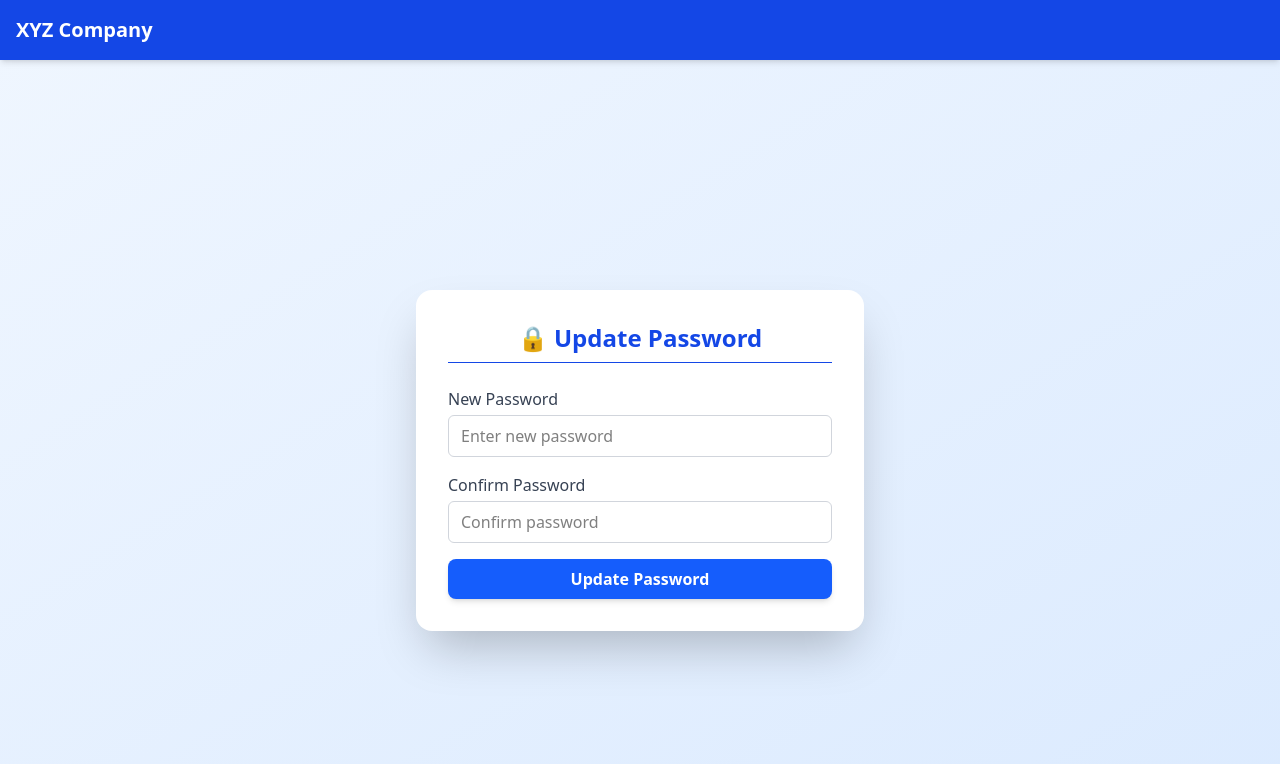
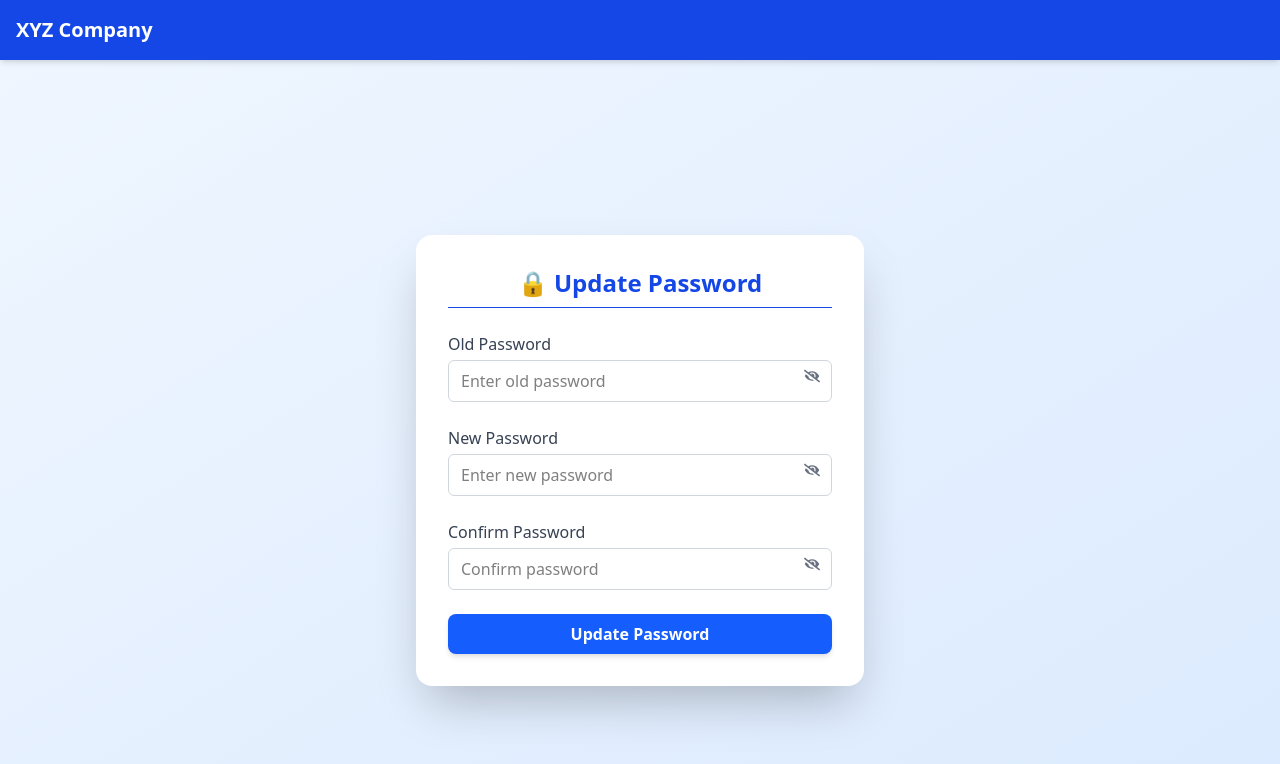
Before and after one commit to souravghoshofficial/intelligent-office-management, a React (Vite) app in the folder frontend/: page /updatePass in a window 1280 px wide. Shown: the top 764 px of the page. Built offline with nearby package versions, Linux system fonts and the light colour scheme; no server answers.

Commit message:
Password updation, fetch all employees implemented

```diff
--- a/frontend/src/components/Dashboard.jsx
+++ b/frontend/src/components/Dashboard.jsx
@@ -89,18 +89,13 @@ function Dashboard() {
   useEffect(() => {
   const fetchAllEmployees = async () => {
     try {
-      // Only admins should fetch all employees
       if (user?.role !== "admin") return;
-
       setIsLoading(true);
       const response = await axios.get(
         "http://localhost:5000/api/admin/employees",
         { withCredentials: true }
       );
-
-
       if (response.status === 200 && response.data?.employees) {
-        console.log(response.data);
         setEmployees(response.data.employees);
       }
     } catch (error) {
@@ -110,11 +105,9 @@ function Dashboard() {
     }
   };
 
-  // Only run when user is set and is admin
-  if (user?.role === "admin") {
-    fetchAllEmployees();
-  }
-}, [user?.role]);
+  if (user && user.role) fetchAllEmployees();
+}, [user]); // 👈 depends on full user, not just user.role
+
 
   const renderContent = () => {
     switch (current) {
@@ -202,12 +195,14 @@ function Dashboard() {
               👥 Employee Management
             </h2>
             <div className="flex justify-end">
+              { user.role==="admin" &&
               <button
                 className="bg-blue-600 text-white px-5 py-2 rounded-lg shadow-md hover:bg-blue-700 transition font-medium"
                 onClick={() => navigate("/createEmployee")}
               >
                 ➕ Add Employee
               </button>
+    }
             </div>
             <div className="overflow-x-auto hidden md:block">
               <table className="w-full border-collapse bg-white rounded-lg shadow-md overflow-hidden">
@@ -366,11 +361,11 @@ function Dashboard() {
 
       case "Settings":
         return (
-          <div className="flex flex-col items-center justify-center space-y-8 p-6">
+          <div className="w-full flex flex-col items-center justify-center space-y-8 p-6">
             <h2 className="text-3xl font-bold text-blue-700 flex items-center gap-2">
               ⚙️ System Settings
             </h2>
-            <div className="w-full md:w-1/2 bg-white/80 backdrop-blur-md shadow-lg rounded-xl p-6 border border-gray-200 transition-all hover:shadow-2xl">
+            <div className="w-full px-2 py-2 md:w-1/2 md:p-6 bg-white/80 backdrop-blur-md shadow-lg rounded-xl border border-gray-200 transition-all hover:shadow-2xl">
               <div className="space-y-4 text-gray-800">
                 <div className="flex flex-col sm:flex-row justify-between border-b pb-2">
                   <span className="font-semibold text-gray-600">
@@ -418,7 +413,7 @@ function Dashboard() {
   return (
     <div className="min-h-screen grid grid-cols-12 bg-gradient-to-br from-blue-100 to-blue-300">
       <button
-        className="md:hidden absolute top-4 left-4 bg-white p-2 rounded-md shadow-lg z-50"
+        className="md:hidden absolute top-4 left-1 bg-white p-2 rounded-md shadow-lg z-50 mt-12"
         onClick={toggleSidebar}
       >
         {showSidebar ? <FiX size={22} /> : <FiMenu size={22} />}
--- a/frontend/src/components/Employee/CreateEmployee.jsx
+++ b/frontend/src/components/Employee/CreateEmployee.jsx
@@ -52,7 +52,7 @@ function CreateEmployee() {
 
     try {
       const response = await axios.post(
-        "http://localhost:5000/api/admin/create-employee",
+        "http://localhost:5000/api/admin/employees",
         empDetail,
         { withCredentials: true }
       );
@@ -179,7 +179,7 @@ function CreateEmployee() {
               required
               className="p-2 border border-gray-300 rounded-lg focus:ring-2 focus:ring-blue-400 outline-none"
             >
-              <option value="">Select Department</option>
+              <option value="" disabled>Select Department</option>
               <option value="5cfcbf7a-9789-4798-832d-bb99a255ce9c">IT</option>
               <option value="999c3cf8-c945-41d1-87d4-fabfe7a32556">Marketing</option>
               <option value="d8c1cd92-6d90-4445-b838-48cb3e7d768b">Sales</option>
--- a/frontend/src/components/passwordUpdation/UpdatePassword.jsx
+++ b/frontend/src/components/passwordUpdation/UpdatePassword.jsx
@@ -1,52 +1,178 @@
-import React from "react";
+import React, { useState } from "react";
+import { FaEye, FaEyeSlash } from "react-icons/fa";
+import axios from "axios";
+import { useNavigate } from "react-router-dom";
+import { useSelector } from "react-redux";
 
 function UpdatePassword() {
+  const navigate = useNavigate();
+  const user = useSelector((state) => state.authInfo);
+  const [passDetails, setPassDetails] = useState({
+    oldPassword: "",
+    newPassword: "",
+  });
+  const [confirmPass, setConfirmPass] = useState("");
+  const [showPass, setShowPass] = useState({
+    old: false,
+    new: false,
+    confirm: false,
+  });
+  const [message, setMessage] = useState({ text: "", type: "" });
+  const [loading, setLoading] = useState(false);
+
+  const handleSubmit = async (e) => {
+    e.preventDefault();
+    setMessage({ text: "", type: "" });
+    const { oldPassword, newPassword } = passDetails;
+
+    if (!oldPassword || !newPassword || !confirmPass) {
+      setMessage({ text: "Please fill all fields.", type: "error" });
+      return;
+    }
+    if (newPassword !== confirmPass) {
+      setMessage({
+        text: "New and confirm passwords do not match.",
+        type: "error",
+      });
+      return;
+    }
+    if (oldPassword === newPassword) {
+      setMessage({
+        text: "New password cannot be the same as old password.",
+        type: "error",
+      });
+      return;
+    }
+
+    try {
+      setLoading(true);
+      const response = await axios.put(
+        `http://localhost:5000/api/employee/${user.id}/change-password`,
+        passDetails,
+        {
+          withCredentials: true,
+        }
+      );
+      if (response.status === 200) {
+        setMessage({
+          text: response.data.message || "Password updated successfully!",
+          type: "success",
+        });
+        setPassDetails({ oldPassword: "", newPassword: "" });
+        setConfirmPass("");
+        navigate("/dashboard");
+      }
+    } catch (error) {
+      setMessage({
+        text:
+          error.response?.data?.message ||
+          "Failed to update password. Try again.",
+        type: "error",
+      });
+    } finally {
+      setLoading(false);
+    }
+  };
+
   return (
     <div className="min-h-screen flex items-center justify-center bg-gradient-to-br from-blue-50 to-blue-100 p-4">
-      <div className="bg-white shadow-2xl rounded-2xl w-full max-w-md p-6 sm:p-8 transition-transform hover:scale-[1.01] space-y-6">
+      <form
+        onSubmit={handleSubmit}
+        className="bg-white shadow-2xl rounded-2xl w-full max-w-md p-6 sm:p-8 transition-transform hover:scale-[1.01] space-y-6"
+      >
         <h1 className="text-2xl font-semibold text-center text-blue-700 border-b pb-2">
           🔒 Update Password
         </h1>
 
-        <div className="flex flex-col space-y-4">
-          {/* Password */}
-          <div className="flex flex-col">
-            <label
-              htmlFor="password"
-              className="text-gray-700 font-medium mb-1"
+        <div className="flex flex-col relative">
+          <label htmlFor="opassword" className="text-gray-700 font-medium mb-1">
+            Old Password
+          </label>
+          <input
+            type={showPass.old ? "text" : "password"}
+            id="opassword"
+            value={passDetails.oldPassword}
+            required
+            onChange={(e) =>
+              setPassDetails({ ...passDetails, oldPassword: e.target.value })
+            }
+            placeholder="Enter old password"
+            className="border border-gray-300 rounded-md px-3 py-2 focus:outline-none focus:ring-2 focus:ring-blue-400 transition-all pr-10"
+          />
+          <span
+            className="absolute right-3 top-9 cursor-pointer text-gray-500"
+            onClick={() => setShowPass({ ...showPass, old: !showPass.old })}
           >
+            {showPass.old ? <FaEye /> : <FaEyeSlash />}
+          </span>
+        </div>
+
+        <div className="flex flex-col relative">
+          <label htmlFor="password" className="text-gray-700 font-medium mb-1">
             New Password
           </label>
           <input
-              type="password"
+            type={showPass.new ? "text" : "password"}
             id="password"
+            value={passDetails.newPassword}
+            required
+            onChange={(e) =>
+              setPassDetails({ ...passDetails, newPassword: e.target.value })
+            }
             placeholder="Enter new password"
-              className="border border-gray-300 rounded-md px-3 py-2 focus:outline-none focus:ring-2 focus:ring-blue-400 transition-all"
+            className="border border-gray-300 rounded-md px-3 py-2 focus:outline-none focus:ring-2 focus:ring-blue-400 transition-all pr-10"
           />
+          <span
+            className="absolute right-3 top-9 cursor-pointer text-gray-500"
+            onClick={() => setShowPass({ ...showPass, new: !showPass.new })}
+          >
+            {showPass.new ? <FaEye /> : <FaEyeSlash />}
+          </span>
         </div>
 
-          {/* Confirm Password */}
-          <div className="flex flex-col">
-            <label
-              htmlFor="cpassword"
-              className="text-gray-700 font-medium mb-1"
-            >
+        <div className="flex flex-col relative">
+          <label htmlFor="cpassword" className="text-gray-700 font-medium mb-1">
             Confirm Password
           </label>
           <input
-              type="password"
+            type={showPass.confirm ? "text" : "password"}
             id="cpassword"
+            value={confirmPass}
+            required
             placeholder="Confirm password"
-              className="border border-gray-300 rounded-md px-3 py-2 focus:outline-none focus:ring-2 focus:ring-blue-400 transition-all"
+            onChange={(e) => setConfirmPass(e.target.value)}
+            className="border border-gray-300 rounded-md px-3 py-2 focus:outline-none focus:ring-2 focus:ring-blue-400 transition-all pr-10"
           />
+          <span
+            className="absolute right-3 top-9 cursor-pointer text-gray-500"
+            onClick={() =>
+              setShowPass({ ...showPass, confirm: !showPass.confirm })
+            }
+          >
+            {showPass.confirm ? <FaEye /> : <FaEyeSlash />}
+          </span>
         </div>
 
-          {/* Button */}
-          <button className="w-full bg-blue-600 text-white py-2 rounded-lg font-semibold hover:bg-blue-700 transition-colors duration-200 shadow-md">
-            Update Password
+        {message.text && (
+          <p
+            className={`text-center text-sm font-medium ${
+              message.type === "success" ? "text-green-600" : "text-red-600"
+            }`}
+          >
+            {message.text}
+          </p>
+        )}
+
+        <button
+          type="submit"
+          disabled={loading}
+          className={`w-full ${
+            loading ? "bg-blue-400" : "bg-blue-600 hover:bg-blue-700"
+          } text-white py-2 rounded-lg font-semibold transition-colors duration-200 shadow-md`}
+        >
+          {loading ? "Updating..." : "Update Password"}
         </button>
-        </div>
-      </div>
+      </form>
     </div>
   );
 }
```
Also changed, not shown: 2 other files (tests, documents, lock files or other folders). Lines whose indentation alone changed are shown as unchanged.
